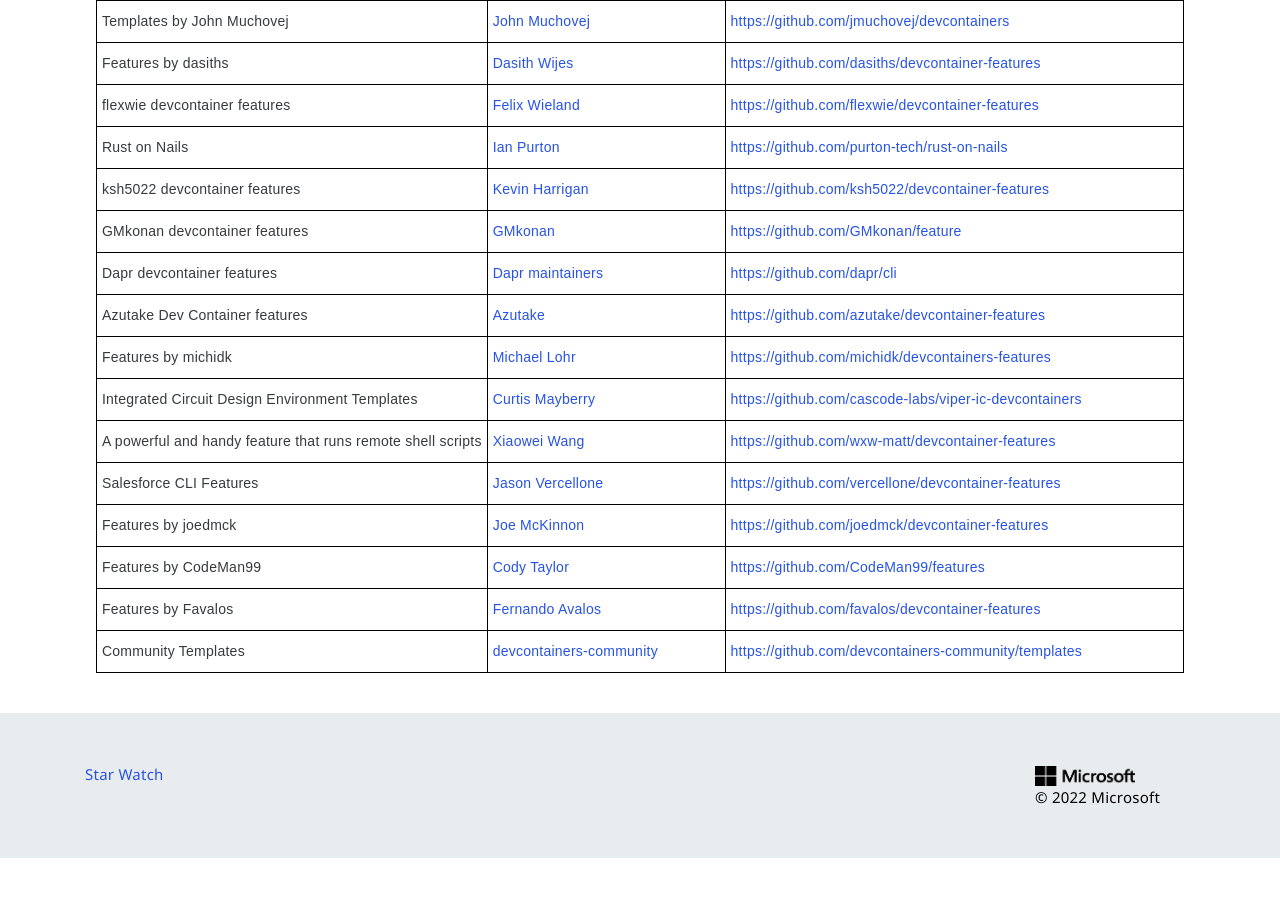
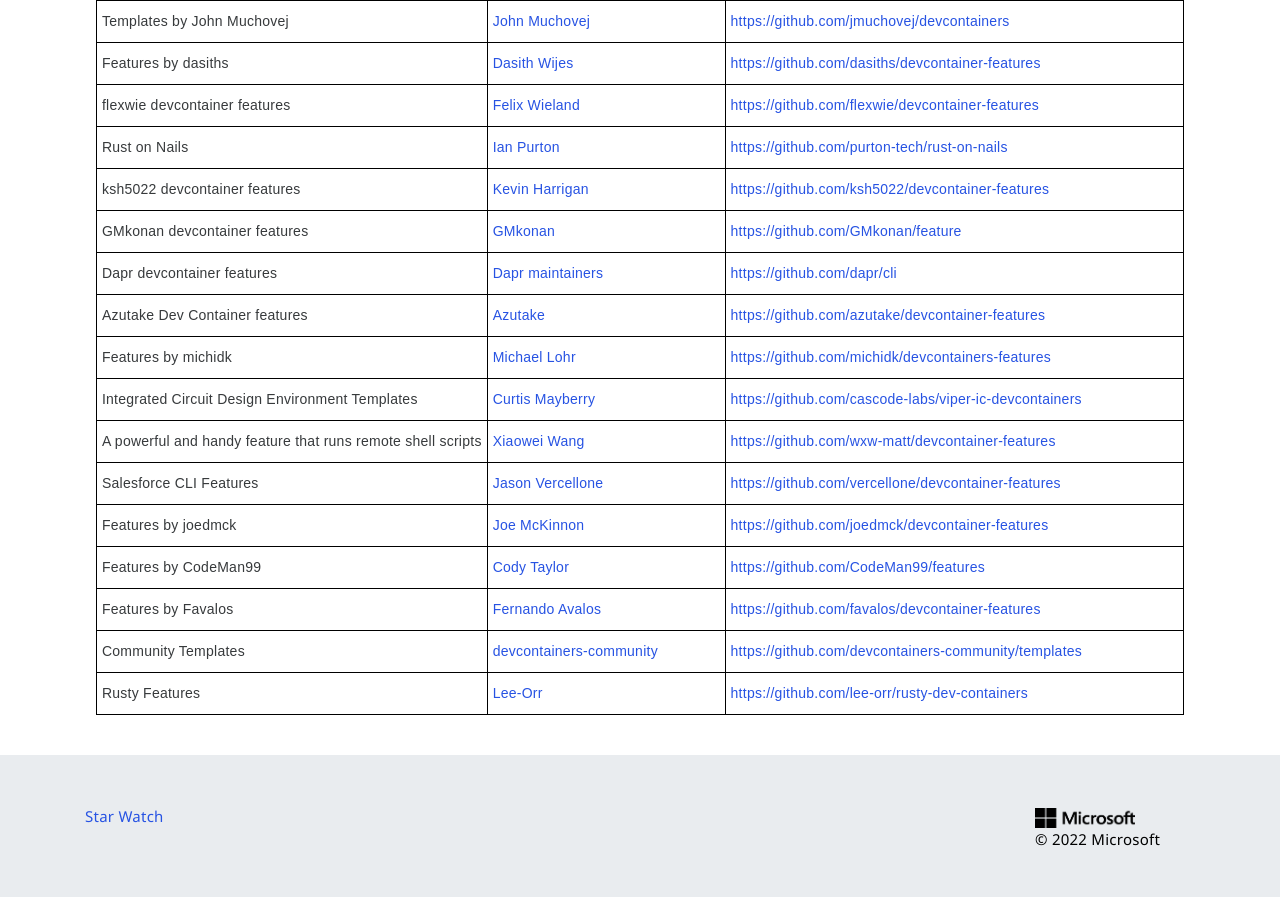
Before and after one commit to devcontainers/devcontainers.github.io, a Jekyll site: the page built from collections.html, in a window 1280 px wide and 900 px high, scrolled down 3106 px. Shown: the top 897 px of the window. Built offline with Jekyll 4.4.1, drawn with Linux system fonts in a browser that asks for light colours; nearby versions of some CDN libraries; comment, search, counter and statistics services are not loaded; before the commit the page ends 3964 px from its top, so only the background shows below that.

Commit message:
Update collection-index.yml

```diff
--- a/_data/collection-index.yml
+++ b/_data/collection-index.yml
@@ -408,3 +408,8 @@
   contact: https://github.com/devcontainers-community/templates/issues
   repository: https://github.com/devcontainers-community/templates
   ociReference: ghcr.io/devcontainers-community/templates
+- name: Rusty Features
+  maintainer: Lee-Orr
+  contact: https://github.com/lee-orr/rusty-dev-containers/issues
+  repository: https://github.com/lee-orr/rusty-dev-containers
+  ociReference: ghcr.io/lee-orr/rusty-dev-containers
```
